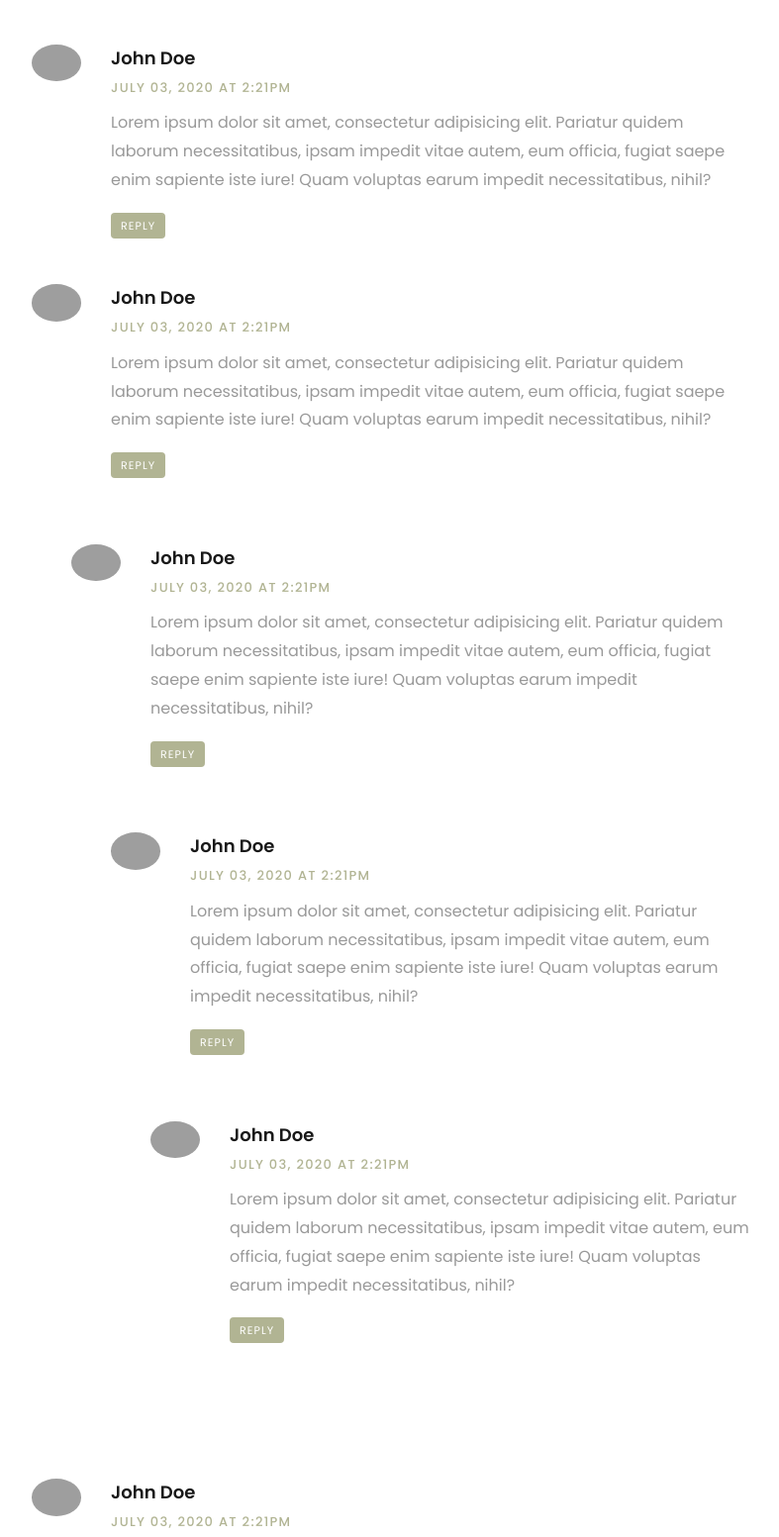
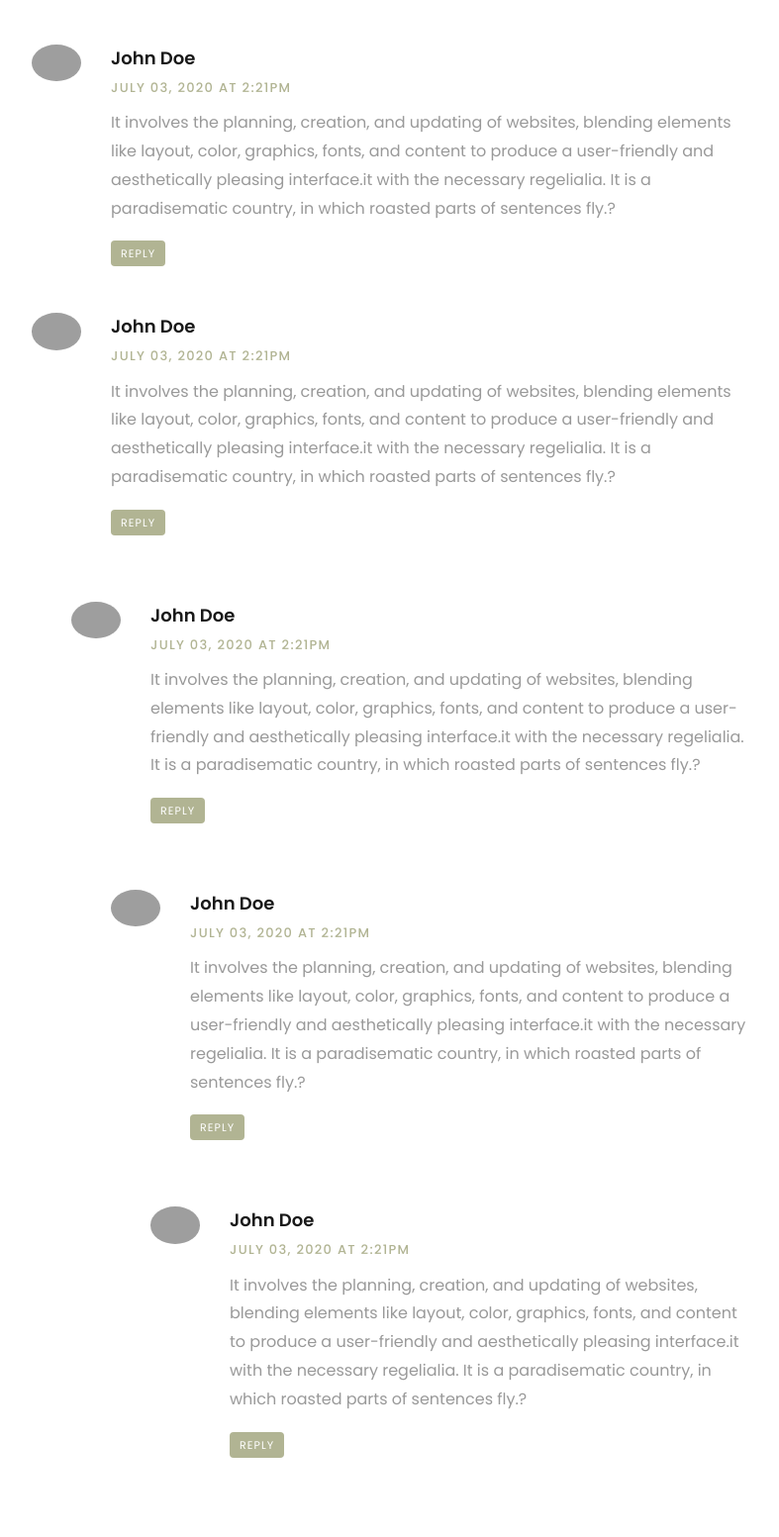
Before and after one commit to angels101/Acturian_portfolion_2024, a plain HTML site: page single.html in a window 1280 px wide. Shown: the part 4973-6526 px from the top of the page at 99% size, without its empty margins (53-840 px from the left). Drawn offline with Linux system fonts and the light colour scheme; some packages are replaced by stand-ins of ours; no server answers; grey boxes are pictures that could not be loaded.

Commit message:
single html

```diff
--- a/single.html
+++ b/single.html
@@ -191,7 +191,7 @@ By following these guidelines and best practices, you can create robust, scalabl
               <div class="comment-body">
                 <h3>John Doe</h3>
                 <div class="meta">July 03, 2020 at 2:21pm</div>
-                <p>Lorem ipsum dolor sit amet, consectetur adipisicing elit. Pariatur quidem laborum necessitatibus, ipsam impedit vitae autem, eum officia, fugiat saepe enim sapiente iste iure! Quam voluptas earum impedit necessitatibus, nihil?</p>
+                <p>It involves the planning, creation, and updating of websites, blending elements like layout, color, graphics, fonts, and content to produce a user-friendly and aesthetically pleasing interface.it with the necessary regelialia. It is a paradisematic country, in which roasted parts of sentences fly.?</p>
                 <p><a href="#" class="reply">Reply</a></p>
               </div>
             </li>
@@ -203,7 +203,7 @@ By following these guidelines and best practices, you can create robust, scalabl
               <div class="comment-body">
                 <h3>John Doe</h3>
                 <div class="meta">July 03, 2020 at 2:21pm</div>
-                <p>Lorem ipsum dolor sit amet, consectetur adipisicing elit. Pariatur quidem laborum necessitatibus, ipsam impedit vitae autem, eum officia, fugiat saepe enim sapiente iste iure! Quam voluptas earum impedit necessitatibus, nihil?</p>
+                <p>It involves the planning, creation, and updating of websites, blending elements like layout, color, graphics, fonts, and content to produce a user-friendly and aesthetically pleasing interface.it with the necessary regelialia. It is a paradisematic country, in which roasted parts of sentences fly.?</p>
                 <p><a href="#" class="reply">Reply</a></p>
               </div>
 
@@ -215,7 +215,7 @@ By following these guidelines and best practices, you can create robust, scalabl
                   <div class="comment-body">
                     <h3>John Doe</h3>
                     <div class="meta">July 03, 2020 at 2:21pm</div>
-                    <p>Lorem ipsum dolor sit amet, consectetur adipisicing elit. Pariatur quidem laborum necessitatibus, ipsam impedit vitae autem, eum officia, fugiat saepe enim sapiente iste iure! Quam voluptas earum impedit necessitatibus, nihil?</p>
+                    <p>It involves the planning, creation, and updating of websites, blending elements like layout, color, graphics, fonts, and content to produce a user-friendly and aesthetically pleasing interface.it with the necessary regelialia. It is a paradisematic country, in which roasted parts of sentences fly.?</p>
                     <p><a href="#" class="reply">Reply</a></p>
                   </div>
 
@@ -228,7 +228,7 @@ By following these guidelines and best practices, you can create robust, scalabl
                       <div class="comment-body">
                         <h3>John Doe</h3>
                         <div class="meta">July 03, 2020 at 2:21pm</div>
-                        <p>Lorem ipsum dolor sit amet, consectetur adipisicing elit. Pariatur quidem laborum necessitatibus, ipsam impedit vitae autem, eum officia, fugiat saepe enim sapiente iste iure! Quam voluptas earum impedit necessitatibus, nihil?</p>
+                        <p>It involves the planning, creation, and updating of websites, blending elements like layout, color, graphics, fonts, and content to produce a user-friendly and aesthetically pleasing interface.it with the necessary regelialia. It is a paradisematic country, in which roasted parts of sentences fly.?</p>
                         <p><a href="#" class="reply">Reply</a></p>
                       </div>
 
@@ -240,7 +240,7 @@ By following these guidelines and best practices, you can create robust, scalabl
                           <div class="comment-body">
                             <h3>John Doe</h3>
                             <div class="meta">July 03, 2020 at 2:21pm</div>
-                            <p>Lorem ipsum dolor sit amet, consectetur adipisicing elit. Pariatur quidem laborum necessitatibus, ipsam impedit vitae autem, eum officia, fugiat saepe enim sapiente iste iure! Quam voluptas earum impedit necessitatibus, nihil?</p>
+                            <p>It involves the planning, creation, and updating of websites, blending elements like layout, color, graphics, fonts, and content to produce a user-friendly and aesthetically pleasing interface.it with the necessary regelialia. It is a paradisematic country, in which roasted parts of sentences fly.?</p>
                             <p><a href="#" class="reply">Reply</a></p>
                           </div>
                         </li>
@@ -258,7 +258,7 @@ By following these guidelines and best practices, you can create robust, scalabl
               <div class="comment-body">
                 <h3>John Doe</h3>
                 <div class="meta">July 03, 2020 at 2:21pm</div>
-                <p>Lorem ipsum dolor sit amet, consectetur adipisicing elit. Pariatur quidem laborum necessitatibus, ipsam impedit vitae autem, eum officia, fugiat saepe enim sapiente iste iure! Quam voluptas earum impedit necessitatibus, nihil?</p>
+                <p>It involves the planning, creation, and updating of websites, blending elements like layout, color, graphics, fonts, and content to produce a user-friendly and aesthetically pleasing interface.it with the necessary regelialia. It is a paradisematic country, in which roasted parts of sentences fly.?</p>
                 <p><a href="#" class="reply">Reply</a></p>
               </div>
             </li>
@@ -381,7 +381,7 @@ By following these guidelines and best practices, you can create robust, scalabl
       <div class="col-md">
         <div class="ftco-footer-widget mb-4">
           <h2 class="ftco-heading-2">Lets talk about</h2>
-          <p>Far far away, behind the word mountains, far from the countries Vokalia and Consonantia, there live the blind texts.</p>
+          <p>It involves the planning, creation, and updating of websites, blending elements like layout, color, graphics, fonts, and content to produce a user-friendly and aesthetically pleasing interface.it with the necessary regelialia. It is a paradisematic country, in which roasted parts of sentences fly., there live the blind texts.</p>
           <p><a href="#" class="btn btn-primary">Learn more</a></p>
         </div>
       </div>
```
